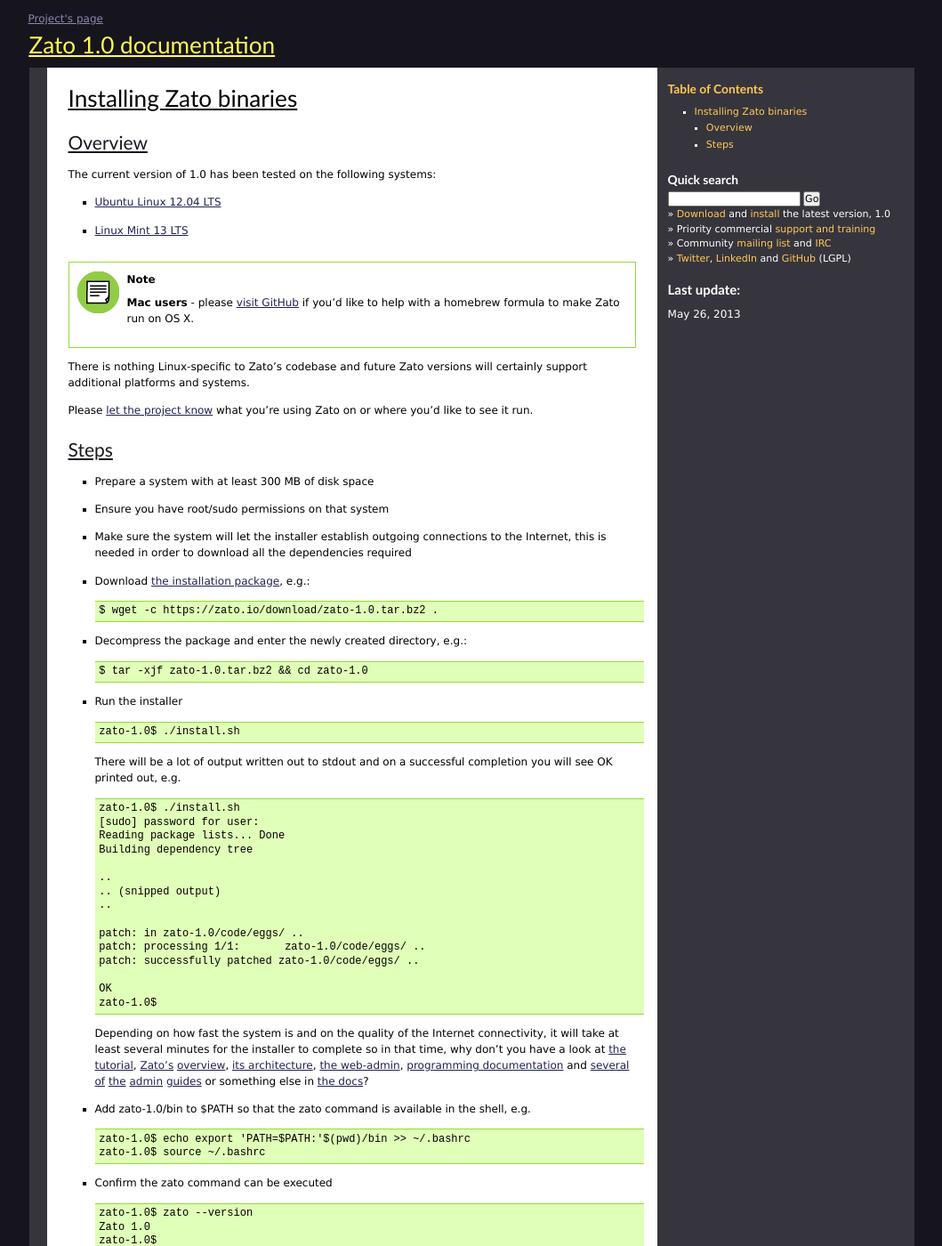
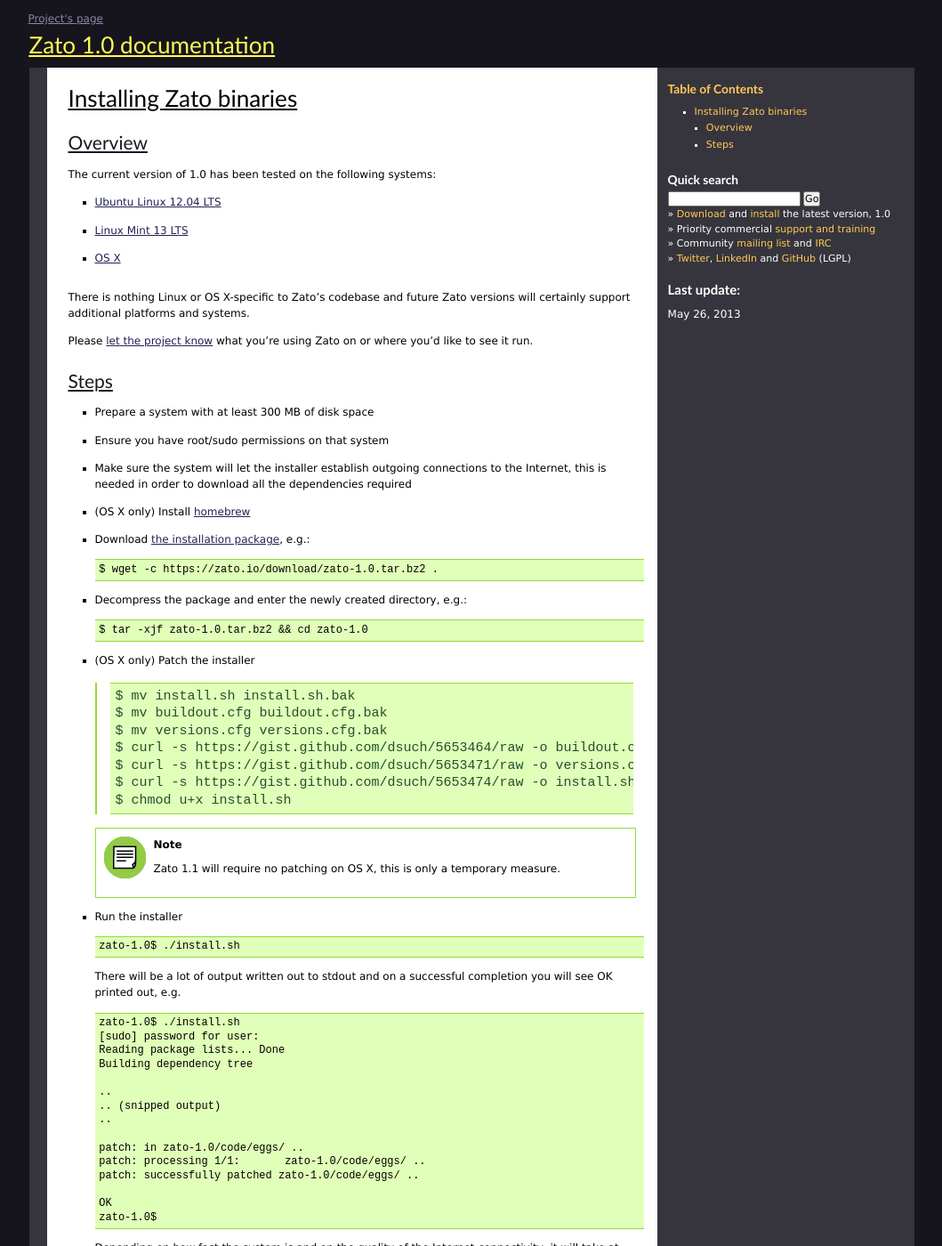
Before and after one commit to rfdiazpr/zato-docs, a Sphinx documentation site: the page built from sphinx/admin/guide/install-zato.txt, in a window 1280 px wide and 1400 px high. Shown: the whole window at 89% size, without its empty margins (110-1169 px from the left). Built offline with Sphinx 7.4.7, drawn with Linux system fonts in a browser that asks for light colours; some of the changed text lies outside the part shown.

Commit message:
Adding OS X installation instructions

```diff
--- a/sphinx/admin/guide/install-zato.txt
+++ b/sphinx/admin/guide/install-zato.txt
@@ -8,19 +8,15 @@
 
 * `Ubuntu Linux 12.04 LTS <http://www.ubuntu.com/>`_
 * `Linux Mint 13 LTS <http://www.linuxmint.com/index.php>`_
+* `OS X <https://en.wikipedia.org/wiki/OS_X>`_
 
-.. note ::
-
-  **Mac users** - please `visit GitHub <https://github.com/zatosource/zato/issues/41>`_
-  if you'd like to help with a homebrew formula to make Zato run on OS X.
-
-There is nothing Linux-specific to Zato's codebase and future Zato versions
+There is nothing Linux or OS X-specific to Zato's codebase and future Zato versions
 will certainly support additional platforms and systems.
 
 Please :doc:`let the project know <../../project/get-involved>`
 what you're using Zato on or where you'd like to see it run.
 
-
+.. _admin-guide-install-zato-steps:
 
 Steps
 -----
@@ -29,6 +25,9 @@
 * Ensure you have root/sudo permissions on that system
 * Make sure the system will let the installer establish outgoing connections to the Internet,
   this is needed in order to download all the dependencies required
+
+* (OS X only) Install `homebrew <http://brew.sh/>`_
+
 * Download
   `the installation package <https://zato.io/download/zato-1.0.tar.bz2>`_, e.g.:
 
@@ -41,6 +40,22 @@
   .. parsed-literal::
 
     $ tar -xjf zato-|version|.tar.bz2 && cd zato-|version|
+
+* (OS X only) Patch the installer
+
+    .. parsed-literal::
+
+      $ mv install.sh install.sh.bak
+      $ mv buildout.cfg buildout.cfg.bak
+      $ mv versions.cfg versions.cfg.bak
+      $ curl -s https://gist.github.com/dsuch/5653464/raw -o buildout.cfg
+      $ curl -s https://gist.github.com/dsuch/5653471/raw -o versions.cfg
+      $ curl -s https://gist.github.com/dsuch/5653474/raw -o install.sh
+      $ chmod u+x install.sh
+
+  .. note ::
+
+      Zato 1.1 will require no patching on OS X, this is only a temporary measure.
 
 * Run the installer
 
@@ -90,10 +105,19 @@
 
 * Add zato-1.0/bin to $PATH so that the zato command is available in the shell, e.g.
 
-  .. parsed-literal::
+  * Linux:
 
-    zato-1.0$ echo export 'PATH=$PATH:'$(pwd)/bin >> ~/.bashrc
-    zato-1.0$ source ~/.bashrc
+    .. parsed-literal::
+
+      zato-1.0$ echo export 'PATH=$PATH:'$(pwd)/bin >> ~/.bashrc
+      zato-1.0$ source ~/.bashrc
+
+  * OS X:
+
+    .. parsed-literal::
+
+      zato-1.0$ echo export 'PATH=$PATH:'$(pwd)/bin >> ~/.profile
+      zato-1.0$ source ~/.profile
 
 * Confirm the zato command can be executed
 
```
Also changed, not shown: sphinx/tutorial/01.txt (+20 -4 lines).
